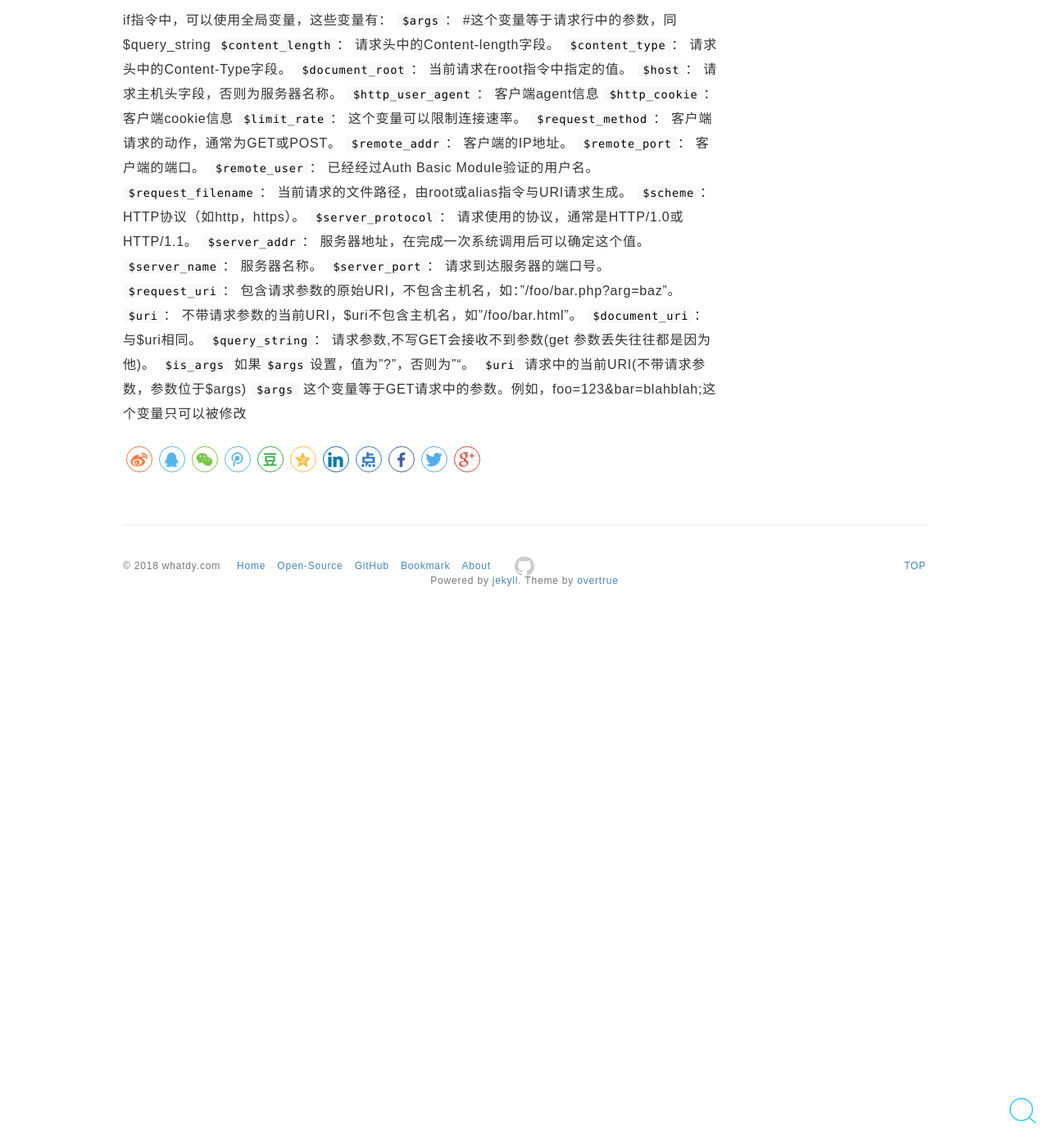
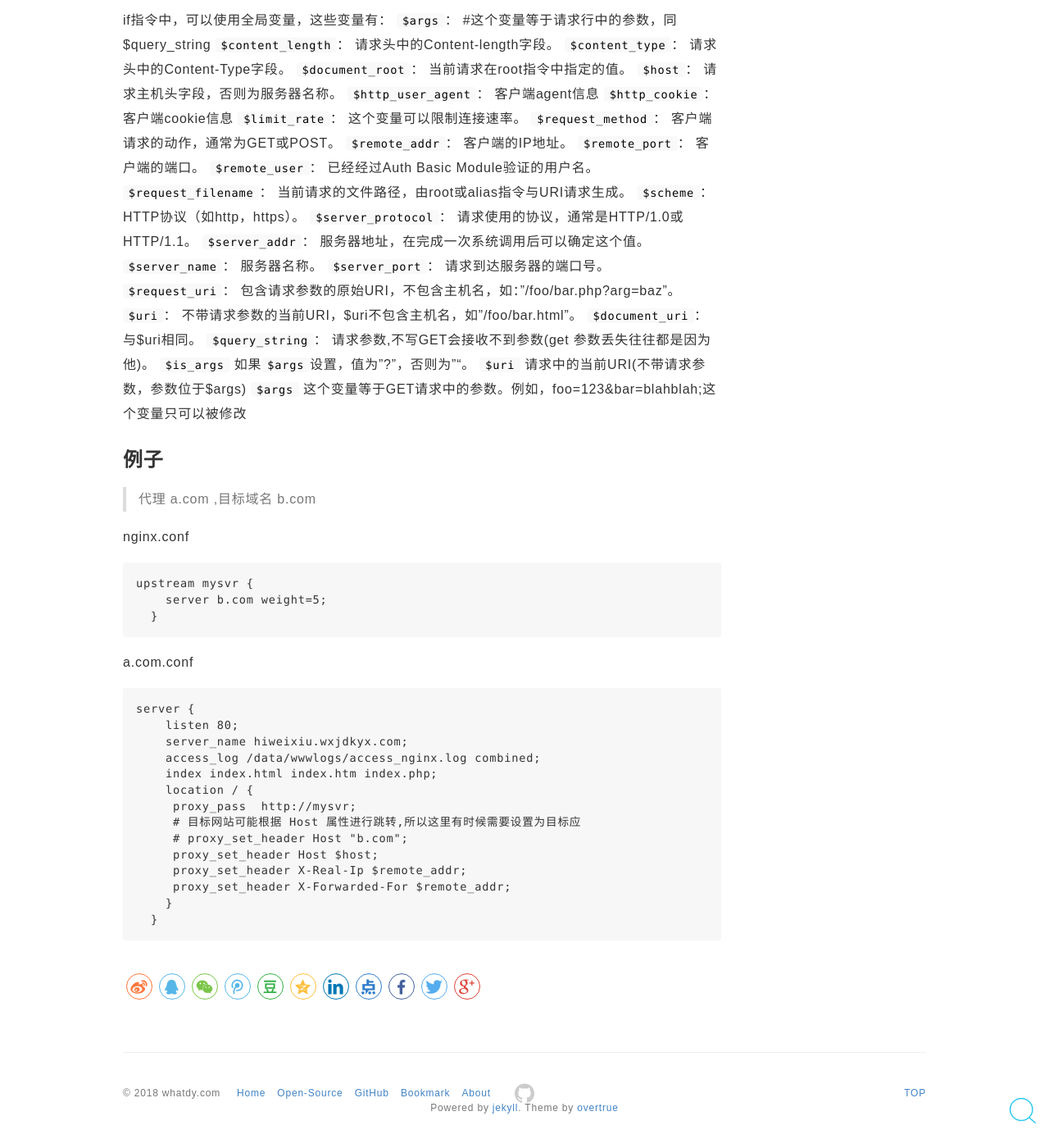
Before and after one commit to zhangyouliang/whatdy.github.io, a Jekyll site: the page built from _posts/2018-04-04-nginx-rewrite.md, in a window 1280 px wide and 1400 px high, scrolled down 2446 px. Shown: the whole window at 82% size. Built offline with Jekyll 4.4.1, drawn with Linux system fonts in a browser that asks for light colours; comment, search, counter and statistics services are not loaded; before the commit the page ends 3203 px from its top, so only the background shows below that.

Commit message:
nginx 测试

```diff
--- a/_posts/2018-04-04-nginx-rewrite.md
+++ b/_posts/2018-04-04-nginx-rewrite.md
@@ -144,3 +144,31 @@ if指令中，可以使用全局变量，这些变量有：
 `$is_args` 如果`$args`设置，值为"?"，否则为""。
 `$uri` 请求中的当前URI(不带请求参数，参数位于$args)
 `$args` 这个变量等于GET请求中的参数。例如，foo=123&bar=blahblah;这个变量只可以被修改
+
+
+### 例子
+
+> 代理 a.com ,目标域名 b.com
+
+nginx.conf
+
+    upstream mysvr {
+        server b.com weight=5;
+      }
+
+a.com.conf
+
+    server {
+        listen 80;
+        server_name hiweixiu.wxjdkyx.com;
+        access_log /data/wwwlogs/access_nginx.log combined;
+        index index.html index.htm index.php;
+        location / {
+         proxy_pass  http://mysvr;
+         # 目标网站可能根据 Host 属性进行跳转,所以这里有时候需要设置为目标应
+         # proxy_set_header Host "b.com";
+         proxy_set_header Host $host;
+         proxy_set_header X-Real-Ip $remote_addr;
+         proxy_set_header X-Forwarded-For $remote_addr;
+        }
+      }
```
